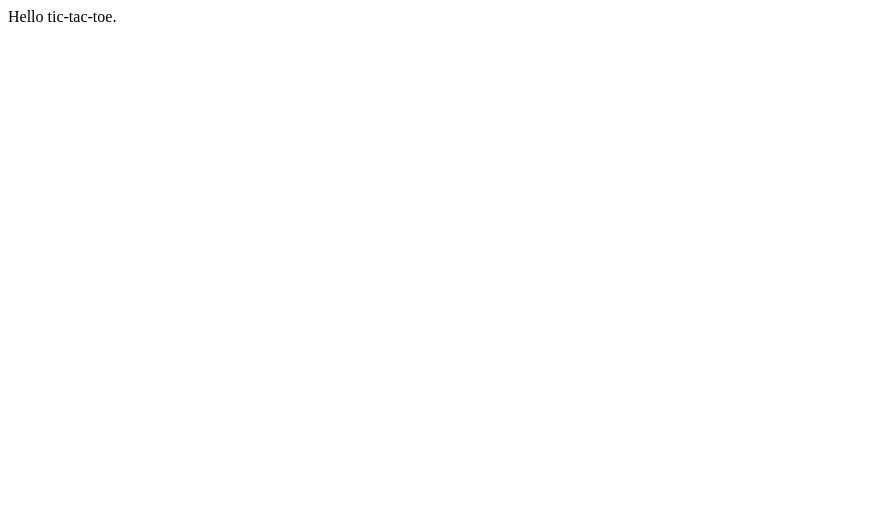
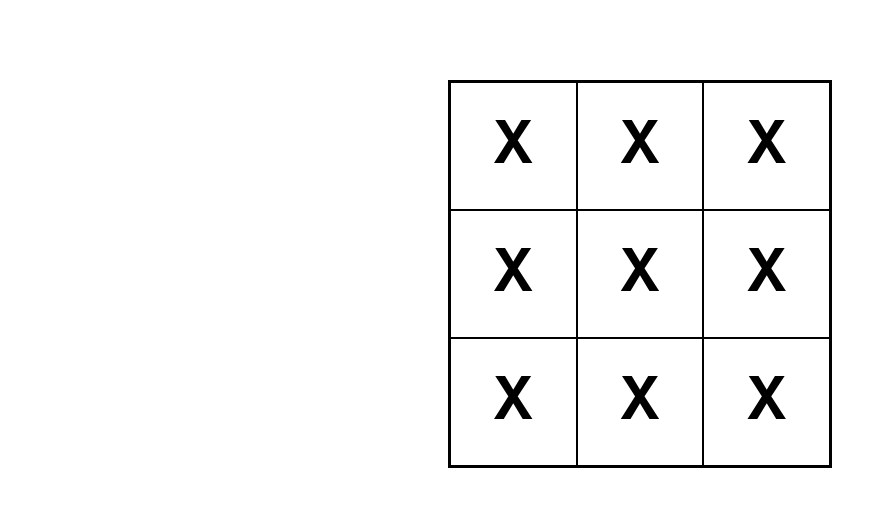
Before and after one commit to macborkow/tic-tac-toe, a plain HTML site: page index.html in a window 1280 px wide. Shown: the whole page, without its empty margins (0-887 px from the left). Drawn offline with Linux system fonts and the light colour scheme.

Commit message:
add gameboard html/css

```diff
--- a/index.css
+++ b/index.css
@@ -0,0 +1,30 @@
+#root {
+    width: 30vw;
+    height: 30vw;
+    left: 35%;
+    position: absolute;
+    display: block;
+    top: 10%;
+}
+
+#gameboard {
+    border: 2px black solid;
+    position: relative;
+    bottom: 0;
+    display: flex;
+    flex-flow: row wrap;
+    align-items: stretch;
+    height: 100%;
+}
+
+.space {
+    font-family: 'Courier New', Courier, monospace;
+    display: flex;
+    border: 1px black solid;
+    width: calc(33.33% - 2px);
+    height: calc(33.33% - 2px);
+    justify-content: center;
+    align-items: center;
+    font-size: 5vw;
+    font-weight: bold;
+}
--- a/index.html
+++ b/index.html
@@ -3,11 +3,25 @@
 <head>
 <meta charset="utf8">
 <title>Tic-tac-toe</title>
+<link rel="stylesheet" type="text/css" href="index.css">
 </head>
 <body>
-<div id="root">
-    Hello tic-tac-toe.
-</div>
+    <div id="root">
+        <div id="gameboard">
+            <div class="space">X</div>
+            <div class="space">X</div>
+            <div class="space">X</div>
+            <div class="space">X</div>
+            <div class="space">X</div>
+            <div class="space">X</div>
+            <div class="space">X</div>
+            <div class="space">X</div>
+            <div class="space">X</div>
+        </div>
+
+    </div>
+
+<script src="index.js"></script>
 </body>
 
 </html>
```
